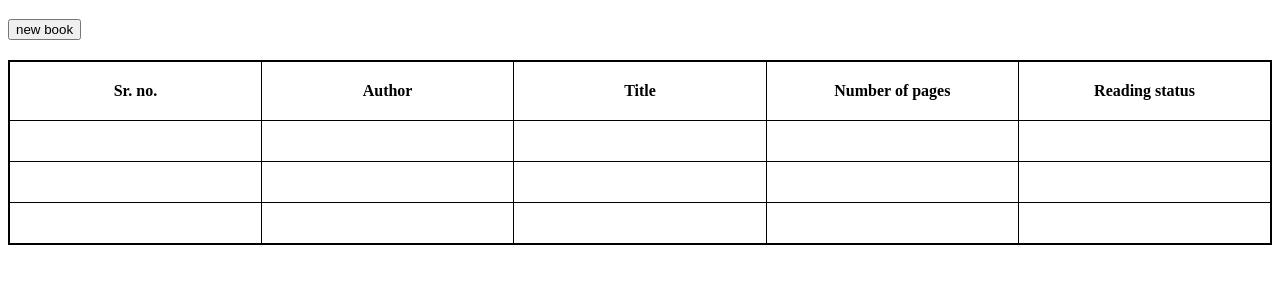
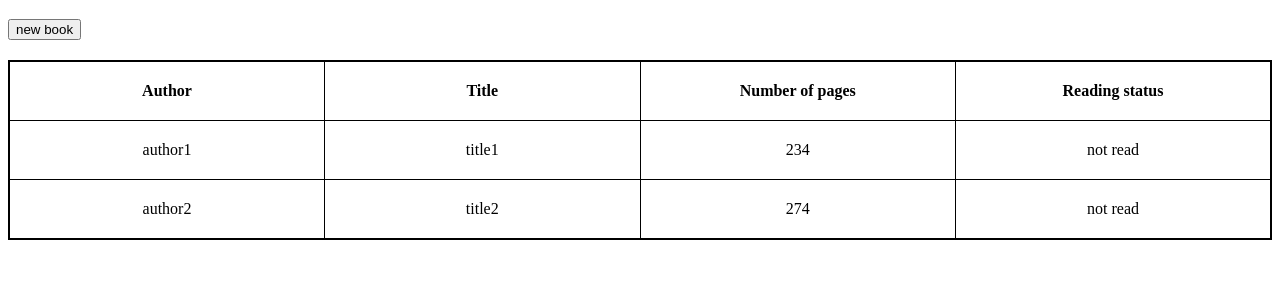
Before and after one commit to lalit-machra/odin-library, a plain HTML site: page index.html in a window 1280 px wide. Shown: the part 61-344 px from the top of the page. Drawn offline with Linux system fonts and the light colour scheme.

Commit message:
Display books in table from myLibrary array
Take books from myLibrary array and display them in the html table.

```diff
--- a/index.html
+++ b/index.html
@@ -14,7 +14,6 @@
     <table>
       <thead>
         <tr>
-          <th>Sr. no.</th>
           <th>Author</th>
           <th>Title</th>
           <th>Number of pages</th>
@@ -22,27 +21,7 @@
         </tr>
       </thead>
       <tbody>
-        <tr>
-          <td></td>
-          <td></td>
-          <td></td>
-          <td></td>
-          <td></td>
-        </tr>
-        <tr>
-          <td></td>
-          <td></td>
-          <td></td>
-          <td></td>
-          <td></td>
-        </tr>
-        <tr>
-          <td></td>
-          <td></td>
-          <td></td>
-          <td></td>
-          <td></td>
-        </tr>
+
       </tbody>
     </table>
   </body>
--- a/script.js
+++ b/script.js
@@ -1 +1,46 @@
-console.log("hello");
+// Constructor to create new book objects
+function Book(author, title, numOfPages, readStatus) {
+  this.author = author;
+  this.title = title;
+  this.numOfPages = numOfPages;
+  this.readStatus = readStatus;
+}
+
+// Array to store all the objects
+let myLibrary = [];
+
+// Add a book to the library
+function addToLibrary(book) {
+  myLibrary.push(book);
+}
+
+const book1 = new Book("author1", "title1", 234, "not read");
+const book2 = new Book("author2", "title2", 274, "not read");
+addToLibrary(book1);
+addToLibrary(book2);
+
+const tbody = document.querySelector("tbody");
+let tr, td1, td2, td3, t4;
+
+// Display books
+for (let i = 0; i < myLibrary.length; i++) {
+  tr = document.createElement("tr");
+
+  td1 = document.createElement("td");
+  td1.innerText = myLibrary[i].author;
+  tr.appendChild(td1);
+
+  td2 = document.createElement("td");
+  td2.innerText = myLibrary[i].title;
+  tr.appendChild(td2);
+
+  td3 = document.createElement("td");
+  td3.innerText = myLibrary[i].numOfPages;
+  tr.appendChild(td3);
+
+  td4 = document.createElement("td");
+  td4.innerText = myLibrary[i].readStatus;
+  tr.appendChild(td4);
+
+  tbody.appendChild(tr);
+}
--- a/style.css
+++ b/style.css
@@ -28,4 +28,5 @@ table th,
 table td {
   padding: 20px;
   border: 1px solid;
+  text-align: center;
 }
```
